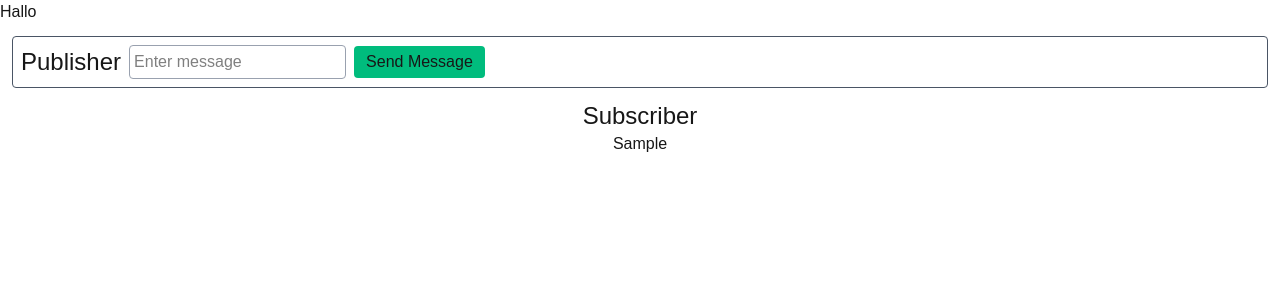
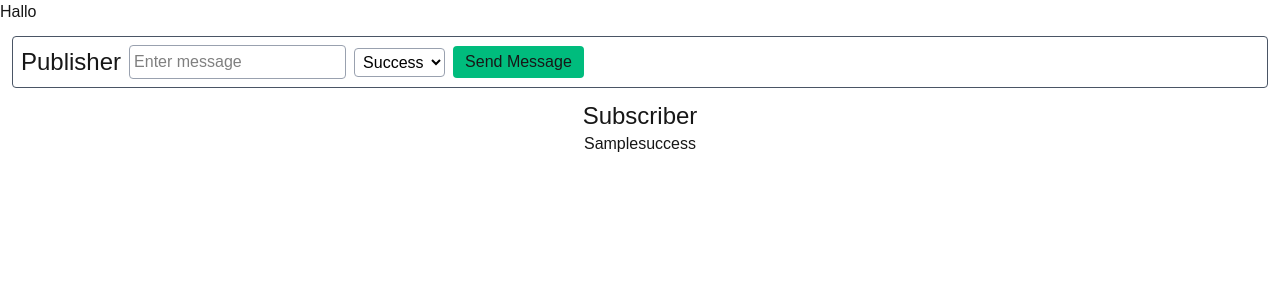
Before and after one commit to JoeLan124/reactpatternDay1, a Next.js app in the folder solution10/: page / in a window 1280 px wide. Both pictures are taken after typing "Sample" into the empty fields and a click on the button "Send Message". Shown: the top 300 px of the page. Built offline with nearby package versions, Linux system fonts and the light colour scheme.

Commit message:
select option

```diff
--- a/solution10/app/src/components/publisher/message.jsx
+++ b/solution10/app/src/components/publisher/message.jsx
@@ -4,6 +4,7 @@ import { eventBus } from "../../../lib/eventBus";
 
 export default function MessagePublisher() {
   const [text, setText] = useState("");
+  const [category, setCategory] = useState("success");
 
   const handleClick = () => {
     if (!text.trim()) return;
@@ -11,6 +12,7 @@ export default function MessagePublisher() {
     eventBus.publish("message:add", {
       id: crypto.randomUUID(),
       text: text,
+      category: category
     });
     setText("");
   };
@@ -25,6 +27,16 @@ export default function MessagePublisher() {
         className="border border-gray-400 rounded p-1 text-black"
         placeholder="Enter message"
       />
+      <select
+        value={category}
+        onChange={(e) => setCategory(e.target.value)}
+        className="border border-gray-400 rounded p-1 text-black"
+      >
+        <option value="success">Success</option>
+        <option value="error">Error</option>
+        <option value="warning">Warning</option>
+      </select>
+
       <button
         className="bg-emerald-500 rounded p-1 cursor-pointer px-3"
         onClick={handleClick}>
--- a/solution10/app/src/components/subscriber/messageBoard.jsx
+++ b/solution10/app/src/components/subscriber/messageBoard.jsx
@@ -17,7 +17,10 @@ export default function MeesageBoard() {
 
       <ul className="list-none">
         {messages.map((message, index) => (
-          <li key={index}>{message.text}</li>
+          <li key={index}>
+            {message.text}
+            {message.category}
+          </li>
         ))}
       </ul>
     </div>
```
